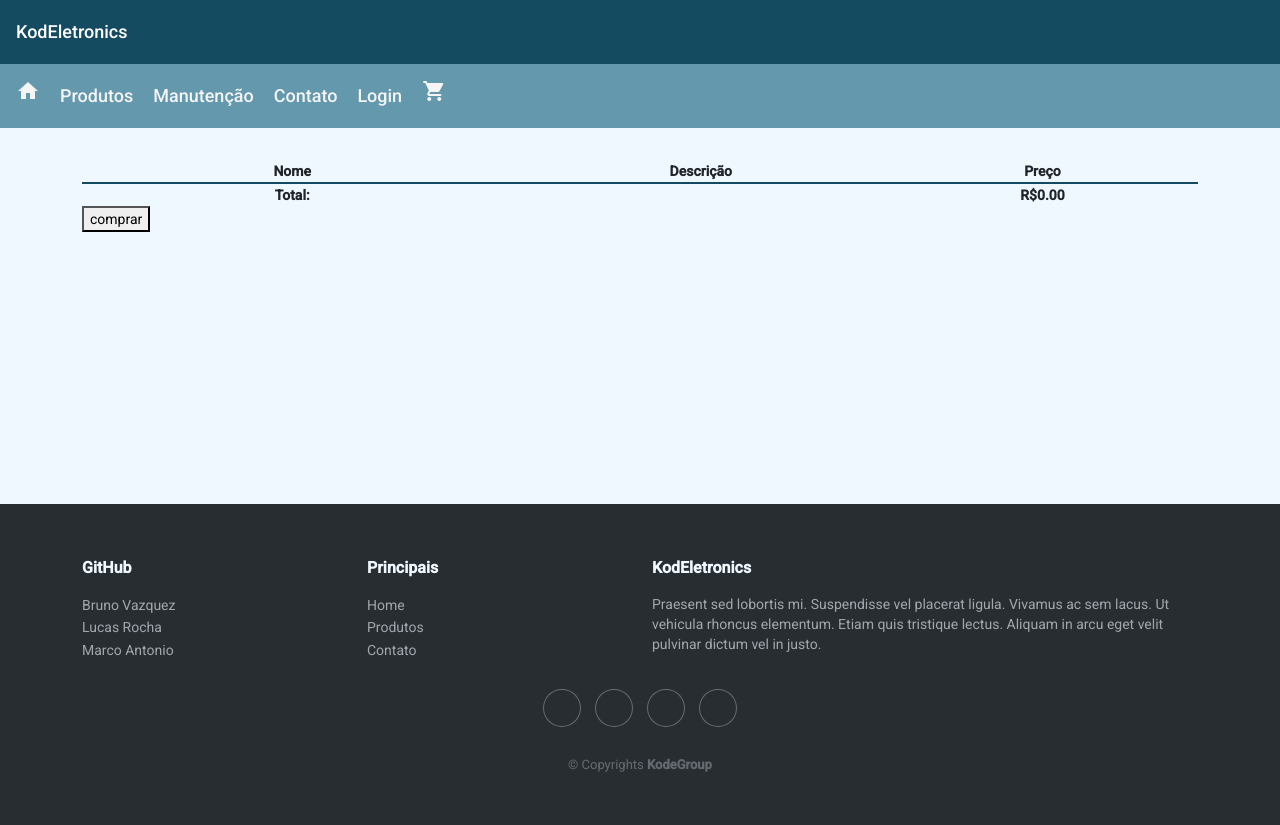
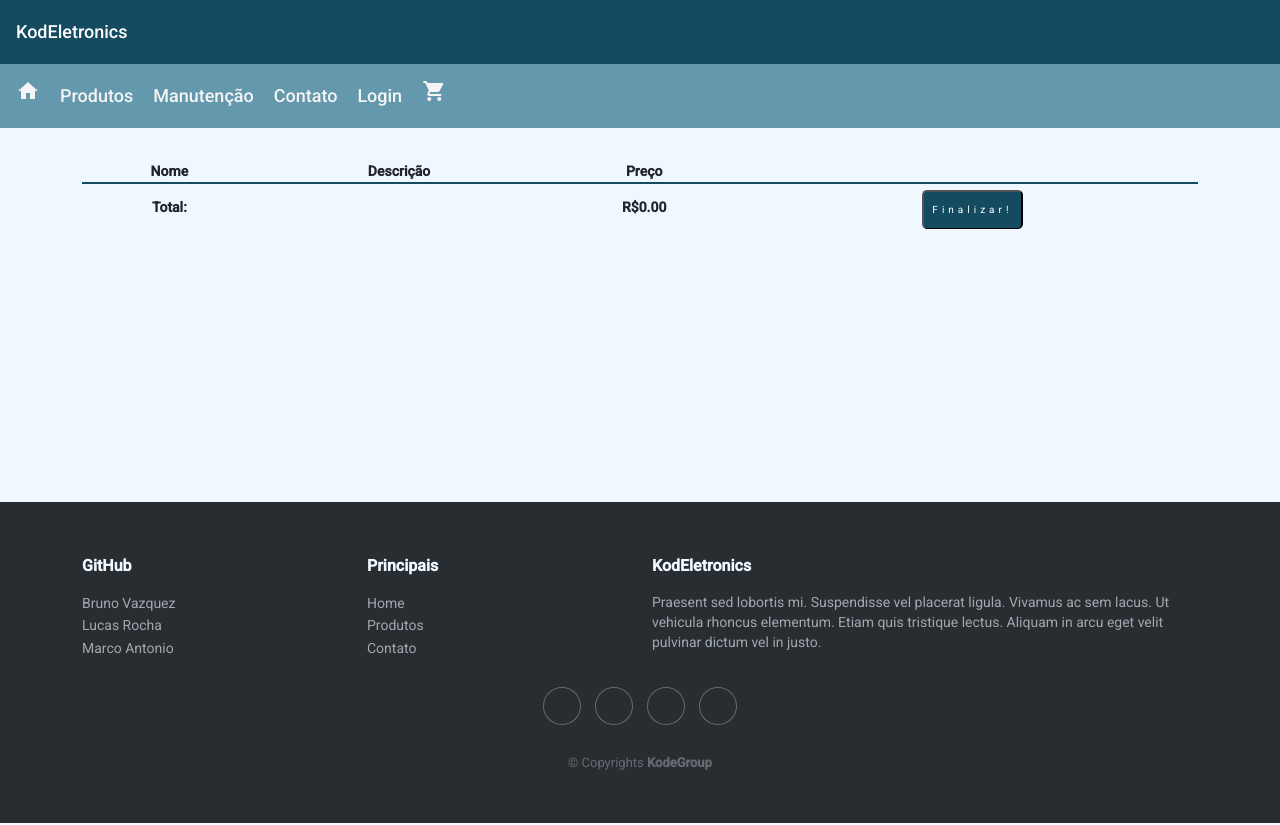
Before and after one commit to lucasrocha729/Projeto-Semestral-Angular, an Angular app in the folder KodEletronics/: page /carrinho in a window 1280 px wide. Built offline with nearby package versions, Linux system fonts and the light colour scheme.

Commit message:
Alterações visuais no botão de finalizar compra

```diff
--- a/KodEletronics/src/app/carrinho/carrinho.component.css
+++ b/KodEletronics/src/app/carrinho/carrinho.component.css
@@ -23,3 +23,14 @@
     padding: 0.2rem;
     text-align: center;
 }
+
+#btnConfirmarCompra {
+    color: white;
+    font-size: 10px;
+    text-decoration: none;
+    margin-top: 5px;
+    letter-spacing: 4px;
+    background: #144B61;
+    color: #fff;
+    border-radius: 5px;
+  }
--- a/KodEletronics/src/app/carrinho/carrinho.component.html
+++ b/KodEletronics/src/app/carrinho/carrinho.component.html
@@ -19,8 +19,8 @@
       <td>Total:</td>
       <td></td>
       <td>{{valorTotal | currency:'BRL'}}</td>
+      <td><button id="btnConfirmarCompra" (click)="finalizarCompra()">Finalizar!</button></td>
     </tr>
-    <button (click)="finalizarCompra()">comprar</button>
   </table>
 
 </div>
```
Also changed, not shown: 1 other file (tests, documents, lock files or other folders).
